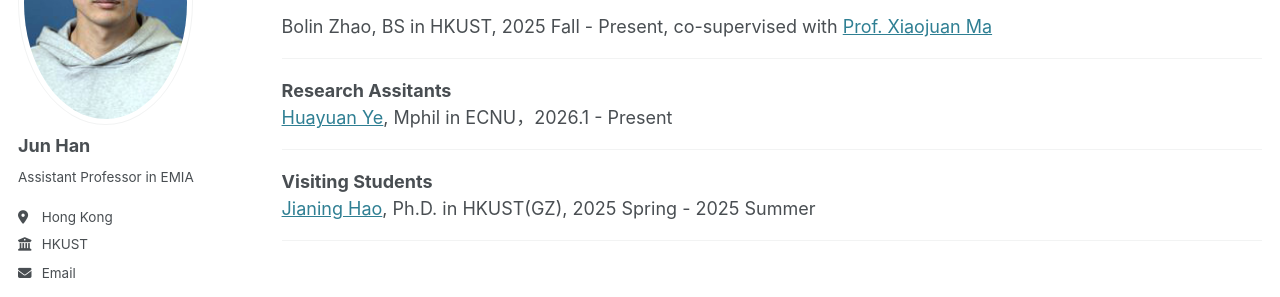
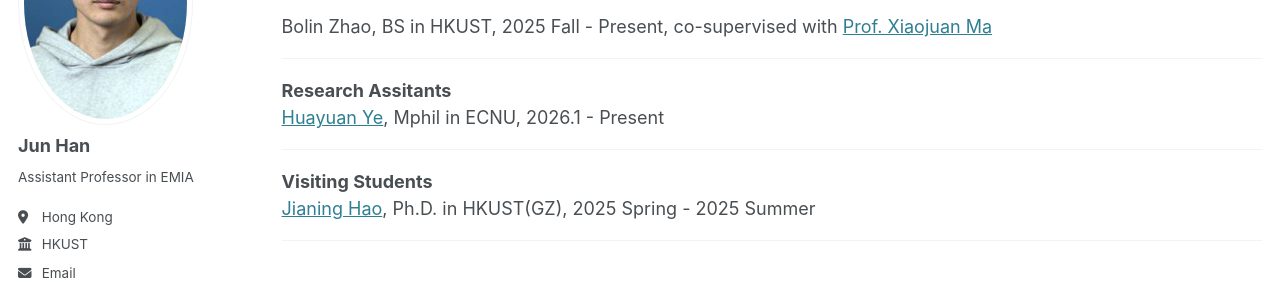
Before and after one commit to stevenhan1991/stevenhan1991.github.io, a Jekyll site: the page built from _pages/group.md, in a window 1280 px wide. Shown: the part 219-516 px from the top of the page. Built offline with Jekyll 4.4.1, drawn with Linux system fonts in a browser that asks for light colours; some web fonts are replaced.

Commit message:
Update group.md

```diff
--- a/_pages/group.md
+++ b/_pages/group.md
@@ -22,7 +22,7 @@ redirect_from:
    <hr>
 <b> Research Assitants   </b>
   <div class="text">
-    <div class="title"><a href="https://huayuan.info/">Huayuan Ye</a>, Mphil in ECNU，2026.1 - Present </div>
+    <div class="title"><a href="https://huayuan.info/">Huayuan Ye</a>, Mphil in ECNU, 2026.1 - Present </div>
    <hr>
 
  <b> Visiting Students </b>
```
